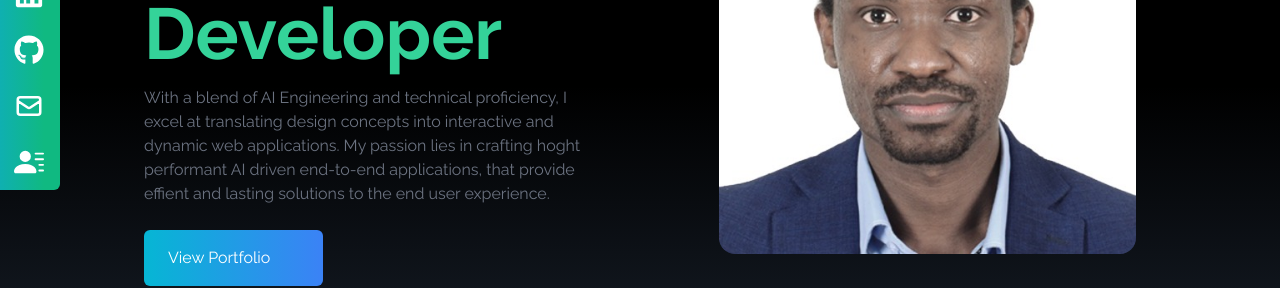
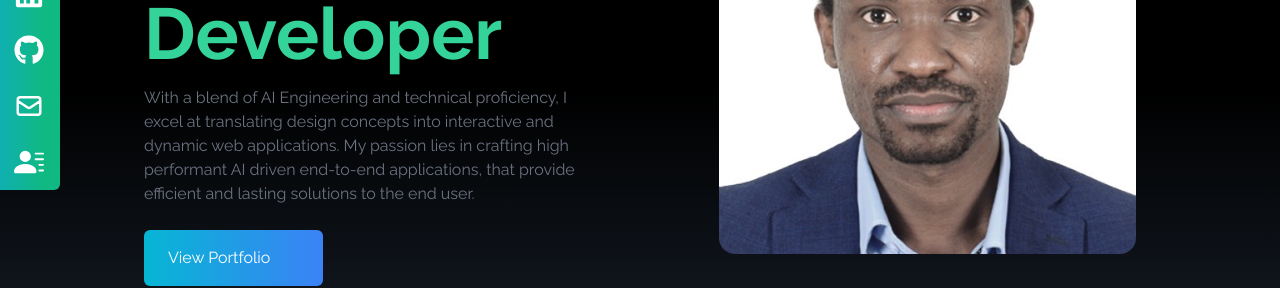
Before and after one commit to SteveMuiyuro/Portfolio_Site, a React (Vite) app: page / in a window 1280 px wide. Shown: the part 314-602 px from the top of the page. Built offline with nearby package versions, Linux system fonts and the light colour scheme; some icons are missing; a web font is replaced by a local one.

Commit message:
revise the home section paragraph

```diff
--- a/src/components/Home.jsx
+++ b/src/components/Home.jsx
@@ -16,8 +16,7 @@ export default function Home() {
           <p className="text-gray-500 py-4 max-w-md">
             With a blend of AI Engineering and technical proficiency, I excel at
             translating design concepts into interactive and dynamic web
-            applications. My passion lies in crafting hoght performant AI driven end-to-end applications, that provide effient and lasting solutions to the end user
-            experience.
+            applications. My passion lies in crafting high performant AI driven end-to-end applications, that provide efficient and lasting solutions to the end user.
           </p>
           <div>
             <Link
```
